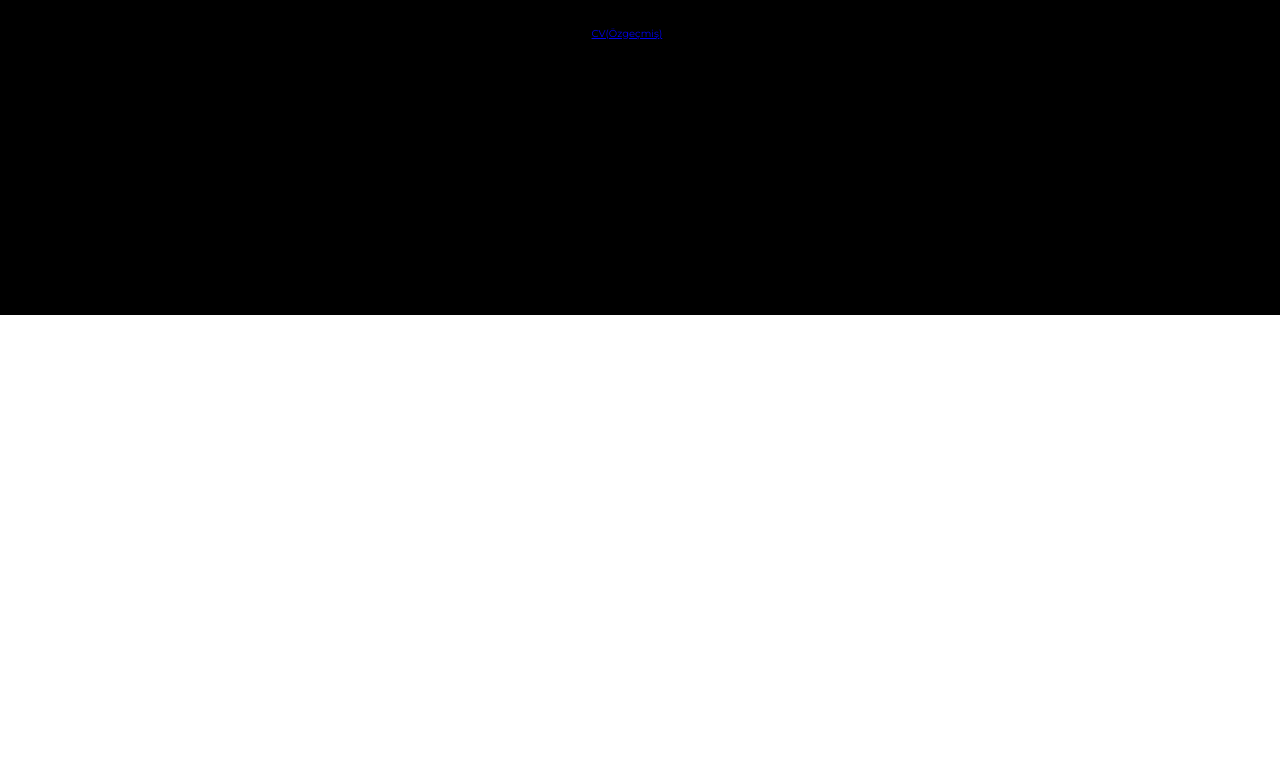
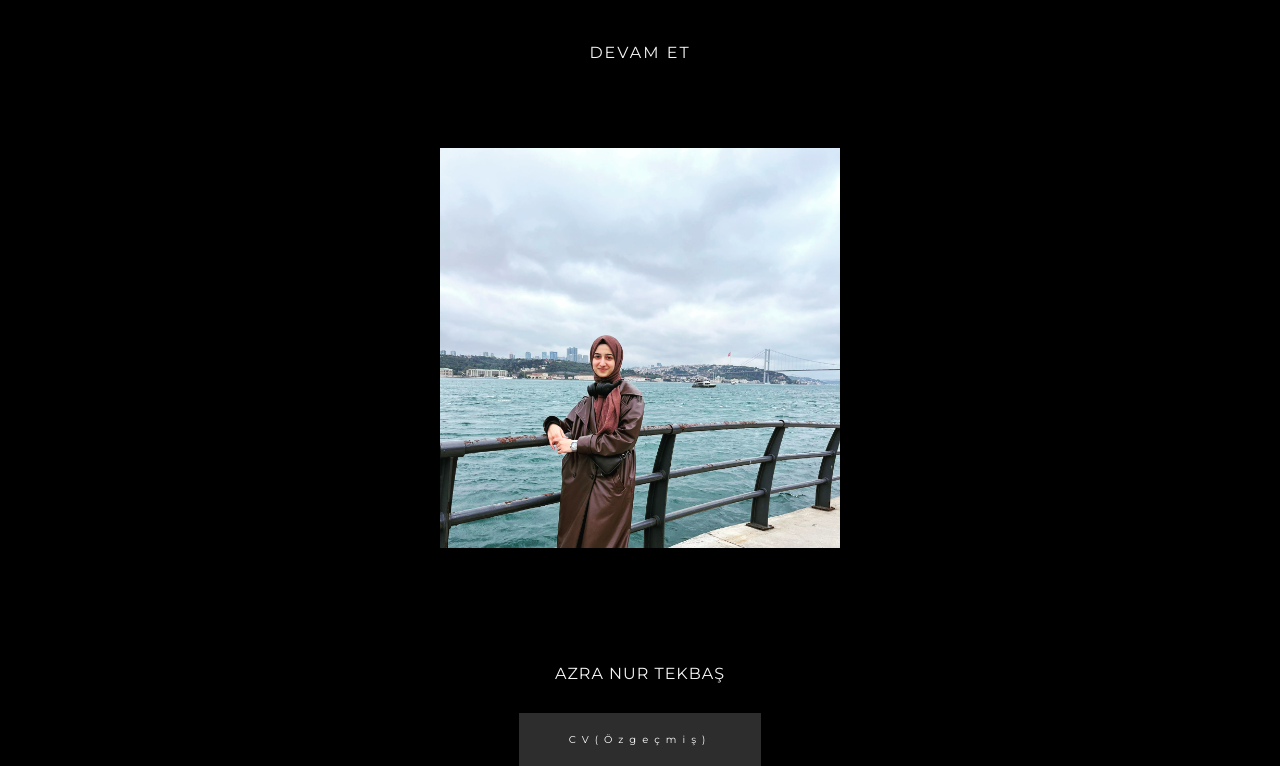
Before and after one commit to azranurtekbas/web-teknolojileri-odev, a plain HTML site: page index.html in a window 1280 px wide. Shown: the part 325-1091 px from the top of the page. Before the commit the page ends 800 px from the top, so only its background shows below. Drawn offline with Linux system fonts and the light colour scheme.

Commit message:
Add files via upload

```diff
--- a/index.html
+++ b/index.html
@@ -5,6 +5,7 @@
     <meta http-equiv="X-UA-Compatible" content="IE=edge">
     <meta name="viewport" content="width=device-width, initial-scale=1.0">
     <title>Azra Nur Tekbaş  </title>
+    <link rel="stylesheet" href="https://cdnjs.cloudflare.com/ajax/libs/font-awesome/6.4.0/css/all.min.css" integrity="sha512-iecdLmaskl7CVkqkXNQ/ZH/XLlvWZOJyj7Yy7tcenmpD1ypASozpmT/E0iPtmFIB46ZmdtAc9eNBvH0H/ZpiBw==" crossorigin="anonymous" referrerpolicy="no-referrer" />
     <link rel="stylesheet" href="style.css">
 </head>
 <body>
@@ -16,7 +17,79 @@
             <p class="hero-info-subheading">AZRA NUR TEKBAŞ</p>
             <a href="#" type="button" class="hero-info-button">CV(Özgeçmiş)</a>
         </div>
-        <div class="hero-img"></div>
+
     <!--End Hero Section-->
 
+    <!--Hakkında Section-->
+    <section id="hakkında" class="hakkında container">
+    <div class="hakkında-info">
+    <h1 class="hakkında-info-heading">Hakkında</h1>
+    <p class="hakkında-info-desc">merhaba ben azra</p>
+    <a href="#" type="button" class="hakkında-info-button">devam et</a>
+    </div>
+    <div class="hakkında-img">
+    <div class="hakkında-img-wrapper">
+    <img src="hakkında.jpg" alt="">
+       </div>
+      </div>
+     </section>
+    <!--End Hakkında Section-->
+    <!--Şehrimiz-->
+    <section id="şehrimiz" class="şehrimiz container"
+     <div class="şehrimiz header"
+     <h1 class="şehrimiz-header-heading">Şehrimiz</h1>
+     <p class="şehrimiz-header-desc">jhdbjbfkjnkjkjerhkjhkjhkrjhfkjrkj</p>
+
+    </div>
+    <div şehrimiz-info>
+        <div class="şehrimiz">
+            <div class="şehrimiz-card">
+                <div class="şehrimiz-front">
+                 <i fa fa-palette></i>
+                 <h1 class="şehrimiz-front-heading">geizlecek yerler</h1>
+
+                </div>
+                <div class="şehrimiz-back">
+                    <h1 class="şehrimiz-back-heading">geizlecek yerler</h1>
+                    <p class="şehrimiz-back-desc">kdgldjgoıjgoıjvıkfjbgloıkwrjgoıwjgıwejgoıejgoıe</p>
+
+                </div>
+            </div>
+        </div>
+        <div şehrimiz-info>
+            <div class="şehrimiz">
+                <div class="şehrimiz-card">
+                    <div class="şehrimiz-front">
+                     <i fa fa-palette></i>
+                     <h1 class="şehrimiz-front-heading">geizlecek yerler</h1>
+
+                    </div>
+                    <div class="şehrimiz-back">
+                        <h1 class="şehrimiz-back-heading">geizlecek yerler</h1>
+                        <p class="şehrimiz-back-desc">kdgldjgoıjgoıjvıkfjbgloıkwrjgoıwjgıwejgoıejgoıe</p>
+
+                    </div>
+                </div>
+            </div>
+            <div şehrimiz-info>
+                <div class="şehrimiz">
+                    <div class="şehrimiz-card">
+                        <div class="şehrimiz-front">
+                         <i fa fa-palette></i>
+                         <h1 class="şehrimiz-front-heading">geizlecek yerler</h1>
+
+                        </div>
+                        <div class="şehrimiz-back">
+                            <h1 class="şehrimiz-back-heading">geizlecek yerler</h1>
+                            <p class="şehrimiz-back-desc">kdgldjgoıjgoıjvıkfjbgloıkwrjgoıwjgıwejgoıejgoıe</p>
+
+                        </div>
+                    </div>
+                </div>
+    </div>
+    </section>
+
+
+
+
 </body>
--- a/style.css
+++ b/style.css
@@ -8,7 +8,7 @@ html{
     font-family:'Montserrat',sans-serif ;
 }
 .container{
-    widht: 100%;
+    width: 100%;
     height: auto;
     display: flex;
     align-items: center;
@@ -25,4 +25,88 @@ html{
     justify-content: center;
     align-items: center;
 }
+.hero .hero-info{
+    width: 100%;
+    text-align: center;
+}
+.hero .hero-info .hero-info-heading{
+    font-size: 5rem;
+    font-weight: 500;
+    color: whitesmoke;
+}
+.hero .hero-info .hero-info-subheading{
+    font-size: 1.6rem;
+    text-transform: uppercase;
+    letter-spacing:  .1rem;
+    color: whitesmoke;
+}
+.hero .hero-info .hero-info-button{
+    margin-top: 30px;
+    padding: 2rem 5rem;
+    display: inline-block;
+    color: white;
+    text-decoration: none;
+    letter-spacing: .6rem;
+    background-color: rgba(85,85,85,0.534);
+}
 /*End Hero Section*/
+/*Hakkında Section*/
+.hakkında{
+    width: 100%;
+    min-width: 50vh;
+    padding: 10rem 5rem;
+    flex-direction: column;
+}
+.hakkında .hakkında-info{
+    text-align: center;
+}
+.hakkında .hakkında-info .hakkında-info-heading{
+    font-size: 4rem;
+    text-transform: uppercase;
+    letter-spacing: .3rem;
+    color: black;
+
+}
+.hakkında .hakkında-info .hakkında-info-desc{
+    font-size: 1.3;
+    line-height: 2rem;
+    margin-top: 10px;
+}
+.hakkında .hakkında-info .hakkında-info-button{
+    padding: 1.6rem 2.6rem;
+    display: inline-block;
+    background-color: rgba(0,0,0,0.549);
+    color: whitesmoke;
+    text-decoration: none;
+    font-size: 1.6rem;
+    text-decoration: none;
+    font-size: 1.6rem;
+    text-transform: uppercase;
+    letter-spacing: .2rem;
+    margin-bottom: 20px;
+}
+.hakkında .hakkında-img .hakkında-img-wrapper{
+    margin-top: 50px;
+    height: auto;
+    max-width: 400px;
+    position: relative;
+    display: inline-block;
+
+}
+.hakkında .hakkında-img .hakkında-img-wrapper img{
+    height: 100%;
+    width: 100%;
+
+}
+ .hakkında .hakkında-img .hakkında-img-wrapper::after{
+    position: absolute;
+    content: '';
+    right: -5rem;
+    top: 50%;
+    transform: translateY(-50%);
+    width: 70%;
+    height: 120%;
+    background-color: rgba(34,33,33,0.149);
+    z-index: -1;
+ }
+/*End Hakkında Section*/
```
Also changed, not shown: hakkında.jpg (added).
